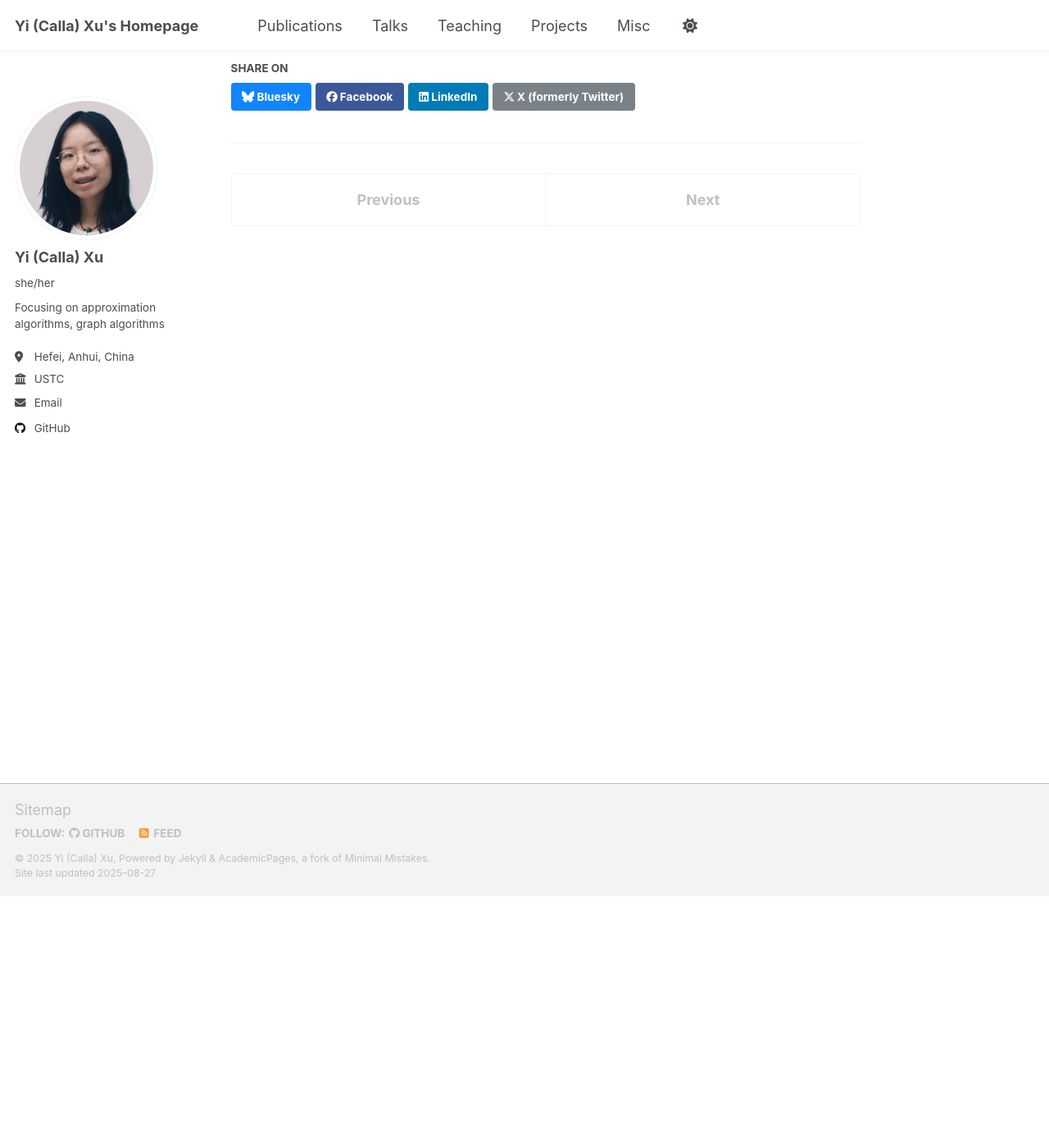
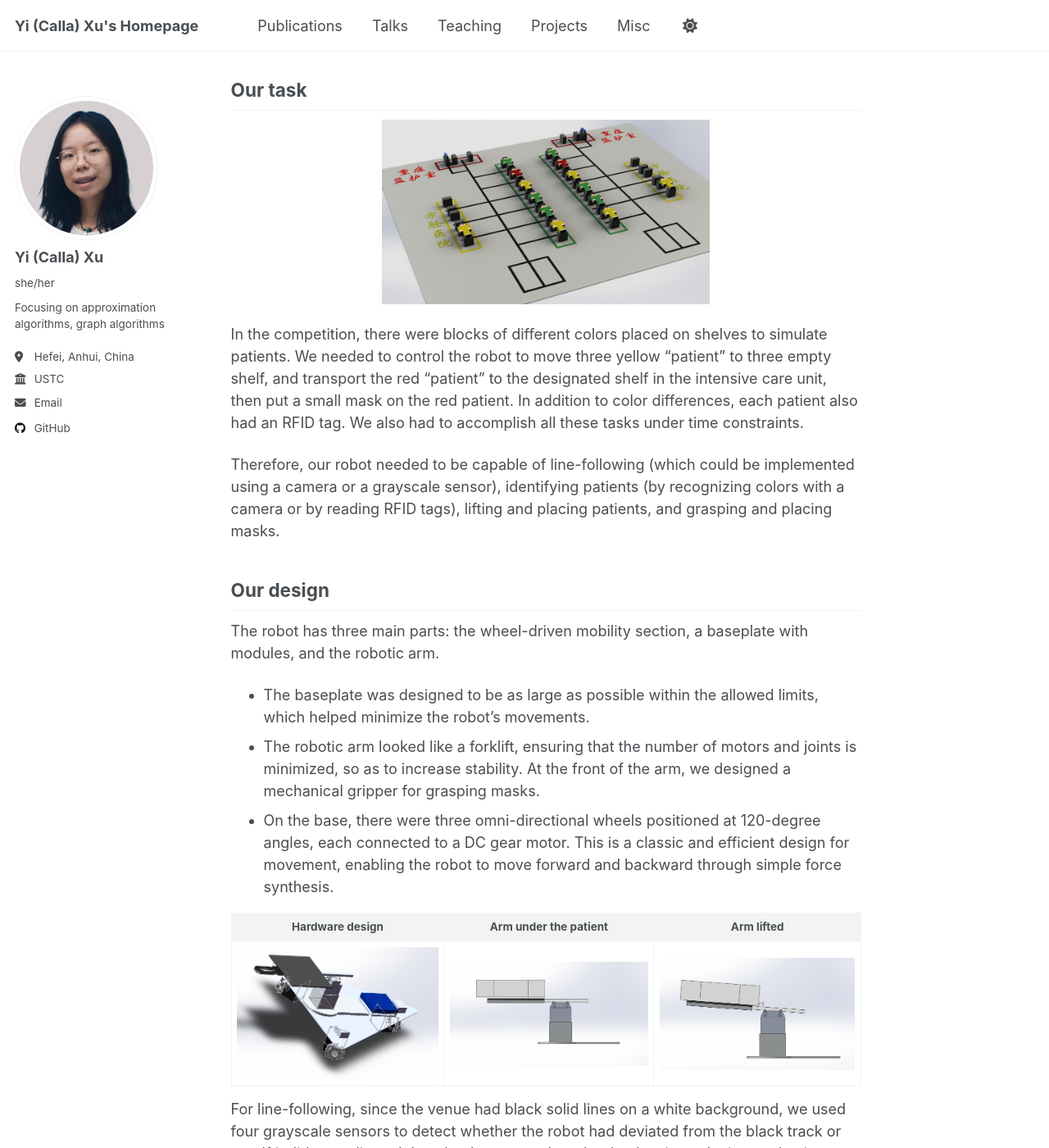
Before and after one commit to yixu-cs/yixu-cs.github.io, a Jekyll site: the page built from _projects/2020-RoboGame.md, in a window 1280 px wide and 1400 px high, scrolled down 307 px. Shown: the whole window at 82% size. Built offline with Jekyll 4.4.1, drawn with Linux system fonts in a browser that asks for light colours; a script that is not in the unit is left out; some of the changed text lies outside the part shown.

Commit message:
description on robo finished

```diff
--- a/_projects/2020-RoboGame.md
+++ b/_projects/2020-RoboGame.md
@@ -7,4 +7,37 @@ excerpt: "Collaborated in designing and programming a robot with STM32 embedded
 collection: projects
 ---
 
-This is an item in your portfolio. It can be have images or nice text. If you name the file .md, it will be parsed as markdown. If you name the file .html, it will be parsed as HTML.
+**Gains:** in this competition, I experienced building a robot’s hardware from scratch and doing embedded programming. Embedded programming is about using software to control hardware, and I learned many unfamiliar concepts such as timing-based programming and voltage levels. Since I was only a freshman at the time, my involvement in this project was limited; I mainly contributed by helping other three students build the robot, and debugging code to control the movement of the robot’s arm.
+
+Our task
+------
+
+<p align="center">
+  <img src="/images/projects/robo-background.JPG" width="400"/>
+</p>
+
+In the competition, there were blocks of different colors placed on shelves to simulate patients. We needed to control the robot to move three yellow "patient" to three empty shelf, and transport the red "patient" to the designated shelf in the intensive care unit, then put a small mask on the red patient. In addition to color differences, each patient also had an RFID tag. We also had to accomplish all these tasks under time constraints.
+
+Therefore, our robot needed to be capable of line-following (which could be implemented using a camera or a grayscale sensor), identifying patients (by recognizing colors with a camera or by reading RFID tags), lifting and placing patients, and grasping and placing masks.
+
+Our design
+------
+
+The robot has three main parts: the wheel-driven mobility section, a baseplate with modules, and the robotic arm.
+* The baseplate was designed to be as large as possible within the allowed limits, which helped minimize the robot’s movements.
+* The robotic arm looked like a forklift, ensuring that the number of motors and joints is minimized, so as to increase stability. At the front of the arm, we designed a mechanical gripper for grasping masks.
+* On the base, there were three omni-directional wheels positioned at 120-degree angles, each connected to a DC gear motor. This is a classic and efficient design for movement, enabling the robot to move forward and backward through simple force synthesis.
+
+Hardware design         |  Arm under the patient | Arm lifted
+:-------------------------:|:-------------------------:|:-------------------------:
+<img src='/images/projects/robo-hardware.png' width='300' />  |  <img src='/images/projects/robo-arm1.png' width='300' /> | <img src='/images/projects/robo-arm2.png' width='300' />
+
+
+For line-following, since the venue had black solid lines on a white background, we used four grayscale sensors to detect whether the robot had deviated from the black track or not.
+If it did, we adjusted the wheels to steer the robot back using velocity synthesis.
+
+We identified each patient's RFID one by one. When the robot detected a patient's RFID, it stopped. Since our robotic arm was slightly lower than the "patient", if the detected patient was our target, we used servos to control the arm, rotating and lifting it to move the patient.
+
+<p align="center">
+  <img src="/images/projects/robo-navigate.png" width="500"/>
+</p>
```
